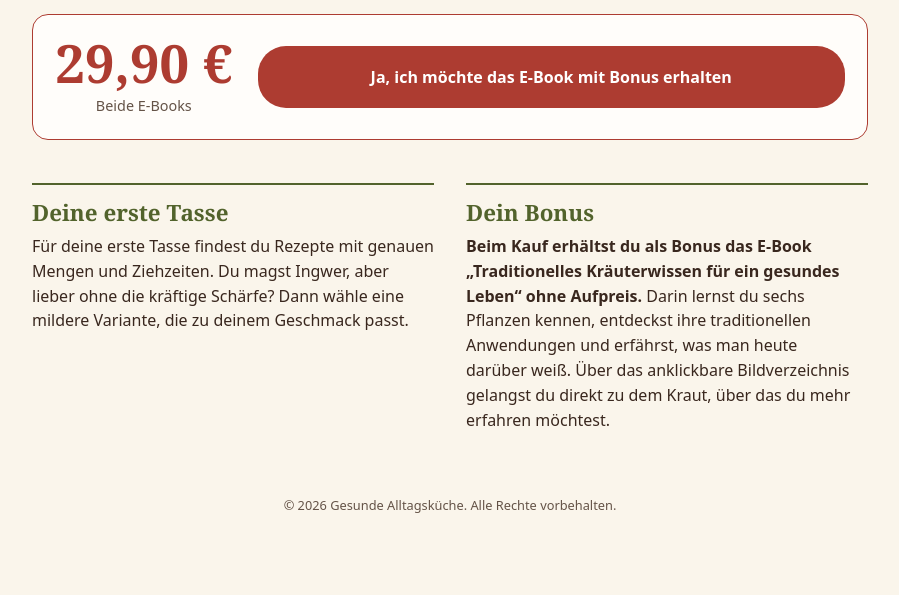
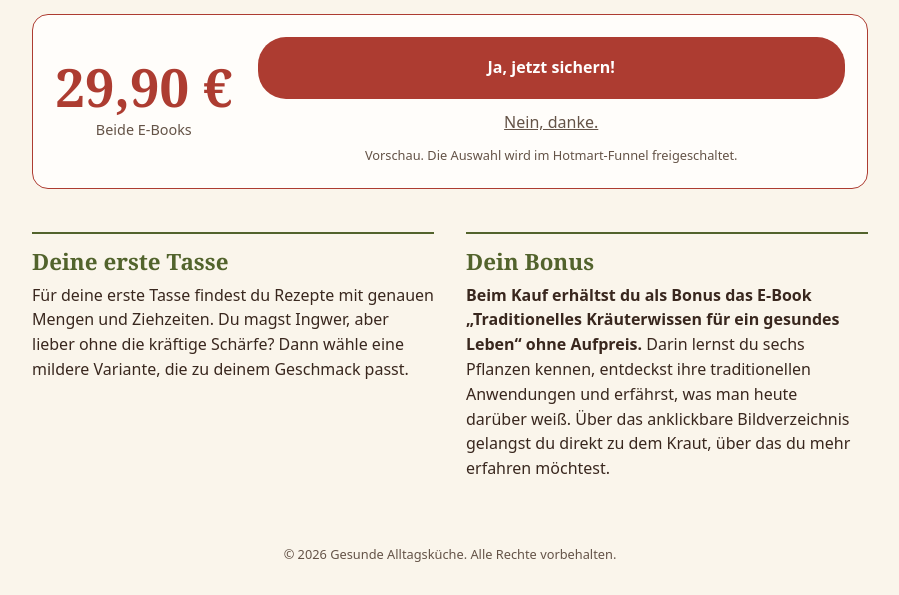
Before and after one commit to williansil155/BOOK-PL, a plain HTML site: page upsell/index.html in a window 1280 px wide. Shown: the part 1147-1742 px from the top of the page, without its empty margins (190-1089 px from the left). Before the commit the page ends 1694 px from the top, so only its background shows below. Drawn offline with Linux system fonts and the light colour scheme.

Commit message:
Install Hotmart funnel widget on upsell steps

```diff
--- /dev/null
+++ b/hotmart-funnel.js
@@ -0,0 +1,17 @@
+export function loadHotmartFunnel(container, preview) {
+  // Hotmart supplies the purchase context in the URL when opening a funnel step.
+  if (!window.location.search) return false;
+
+  const script = document.createElement('script');
+  script.src = 'https://checkout.hotmart.com/lib/hotmart-checkout-elements.js';
+  script.addEventListener('load', () => {
+    if (!window.checkoutElements) return;
+
+    container.hidden = false;
+    window.checkoutElements.init('salesFunnel', { locale: 'de' }).mount('#hotmart-sales-funnel');
+    container.querySelector('iframe')?.setAttribute('title', 'Hotmart-Angebot');
+    preview.hidden = true;
+  }, { once: true });
+  document.head.appendChild(script);
+  return true;
+}
--- a/upsell/index.html
+++ b/upsell/index.html
@@ -36,7 +36,14 @@
         <h2 id="offer-price">29,90 €</h2>
         <p>Beide E-Books</p>
       </div>
-      <a id="upsell-checkout" class="offer-button" role="link" aria-disabled="true"><span>Ja, ich möchte das <span class="keep-together">E-Book</span> mit Bonus erhalten</span></a>
+      <div class="offer-actions">
+        <div id="hotmart-sales-funnel" hidden></div>
+        <div class="offer-preview" id="offer-preview">
+          <a id="upsell-checkout" class="offer-button" role="link" aria-disabled="true">Ja, jetzt sichern!</a>
+          <a id="upsell-decline" class="offer-decline" role="link" aria-disabled="true">Nein, danke.</a>
+          <p class="offer-preview-note" id="offer-preview-note">Vorschau. Die Auswahl wird im Hotmart-Funnel freigeschaltet.</p>
+        </div>
+      </div>
     </section>
 
     <div class="details">
@@ -56,17 +63,30 @@
 
   <script type="module">
     import { enableHotmartCheckout, getHotmartCheckout, redirectOnExit } from '/offer-flow.js';
+    import { loadHotmartFunnel } from '/hotmart-funnel.js';
     import { checkoutUrl } from '/upsell/offer-config.js';
     import { checkoutUrl as secondOfferCheckoutUrl } from '/upsell-1490/offer-config.js';
 
-    enableHotmartCheckout(document.getElementById('upsell-checkout'), getHotmartCheckout(checkoutUrl));
+    const funnel = document.getElementById('hotmart-sales-funnel');
+    const preview = document.getElementById('offer-preview');
+    if (!loadHotmartFunnel(funnel, preview)) {
+      const checkout = getHotmartCheckout(checkoutUrl);
+      const secondOffer = getHotmartCheckout(secondOfferCheckoutUrl);
+      enableHotmartCheckout(document.getElementById('upsell-checkout'), checkout);
+      document.getElementById('offer-preview-note').hidden = Boolean(checkout || secondOffer);
 
-    if (getHotmartCheckout(secondOfferCheckoutUrl)) {
-      redirectOnExit({
-        checkoutSelector: '#upsell-checkout[href]',
-        offerPath: '/upsell-1490/',
-        shownKey: 'gesunde-alltagskueche:second-upsell-offer-shown',
-      });
+      if (secondOffer) {
+        const decline = document.getElementById('upsell-decline');
+        decline.href = '/upsell-1490/';
+        decline.removeAttribute('role');
+        decline.removeAttribute('aria-disabled');
+
+        redirectOnExit({
+          checkoutSelector: '#upsell-checkout[href]',
+          offerPath: '/upsell-1490/',
+          shownKey: 'gesunde-alltagskueche:second-upsell-offer-shown',
+        });
+      }
     }
   </script>
 </body>
--- a/upsell/offer.css
+++ b/upsell/offer.css
@@ -147,6 +147,29 @@ h1 em {
   font-size: 0.9rem;
 }
 
+.offer-actions {
+  min-width: 0;
+}
+
+.offer-preview:not([hidden]) {
+  display: grid;
+  gap: 0.35rem;
+}
+
+.offer-decline {
+  justify-self: center;
+  padding: 0.35rem 0.75rem;
+  color: var(--muted);
+  text-decoration: underline;
+}
+
+.offer-preview-note {
+  margin: 0;
+  color: var(--muted);
+  font-size: 0.8rem;
+  text-align: center;
+}
+
 .offer-button {
   display: grid;
   min-height: 3.85rem;
@@ -166,11 +189,8 @@ h1 em {
   background: var(--paprika-dark);
 }
 
-.keep-together {
-  white-space: nowrap;
-}
-
-.offer-button:focus-visible {
+.offer-button:focus-visible,
+.offer-decline:focus-visible {
   outline: 3px solid var(--olive);
   outline-offset: 4px;
 }
```
Also changed, not shown: upsell-1490/index.html (+10 -2 lines).
